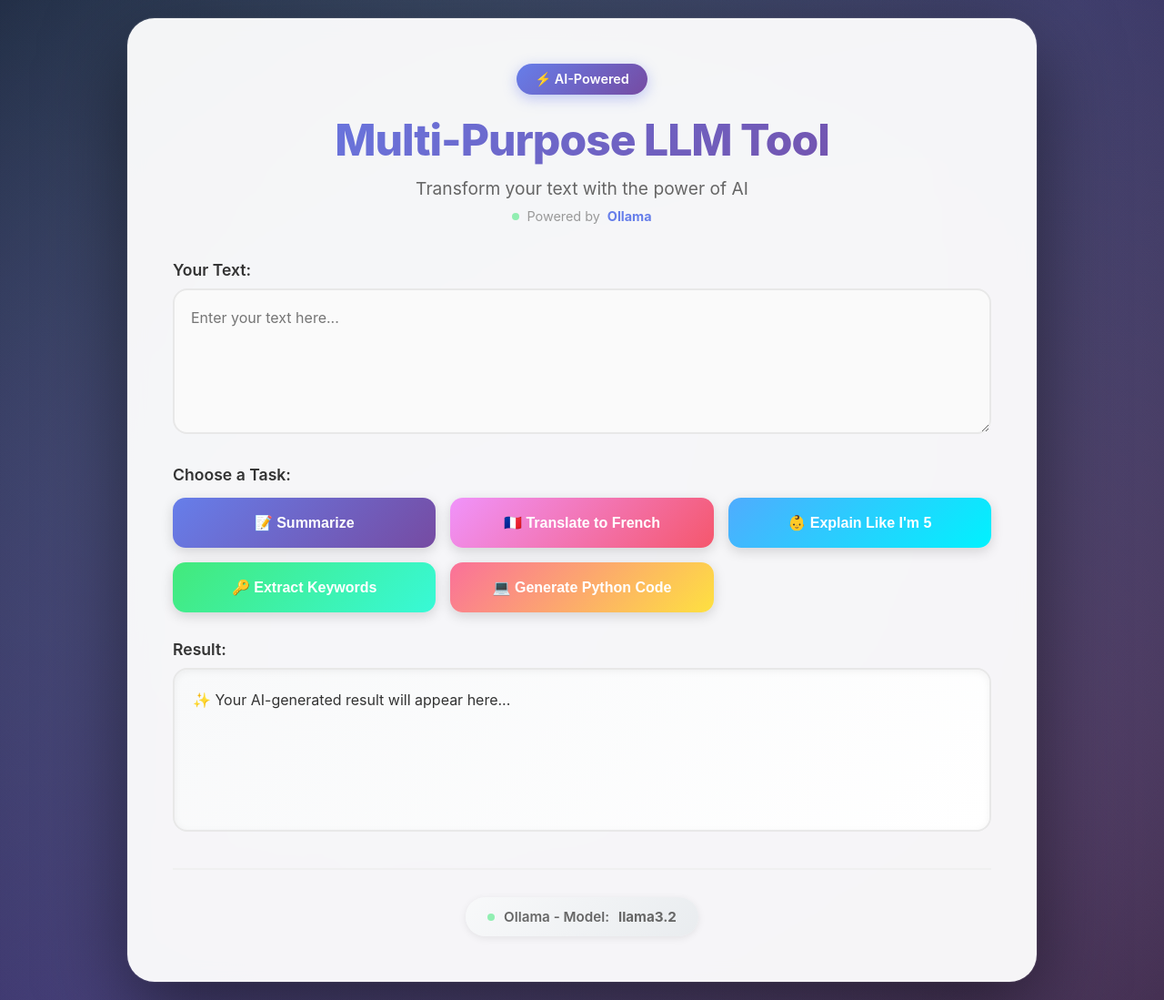
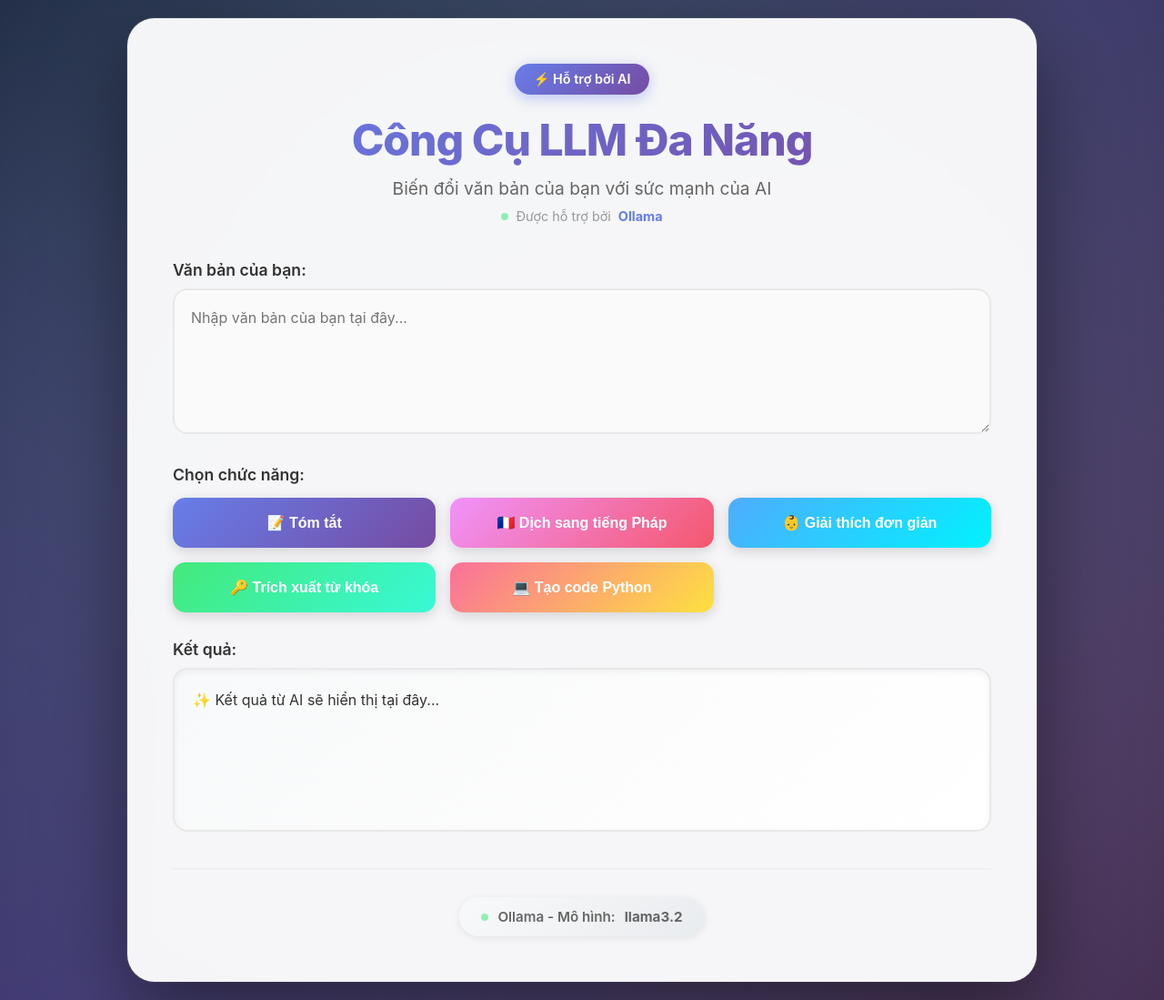
Before and after one commit to khanh291999/nlp-day5, a Flask app: page / in a window 1280 px wide. Shown: the whole page at 91% size. Run offline with Flask 3, Linux system fonts and the light colour scheme.

Commit message:
Update index.html

```diff
--- a/templates/index.html
+++ b/templates/index.html
@@ -397,41 +397,41 @@
     <div class="container">
         <div class="header">
             <div class="ai-badge">
-                ⚡ AI-Powered
+                ⚡ Hỗ trợ bởi AI
             </div>
-            <h1>Multi-Purpose LLM Tool</h1>
-            <p class="subtitle">Transform your text with the power of AI</p>
+            <h1>Công Cụ LLM Đa Năng</h1>
+            <p class="subtitle">Biến đổi văn bản của bạn với sức mạnh của AI</p>
             <p class="powered-by">
                 <span class="status-dot"></span>
-                Powered by <span class="ollama-logo">Ollama</span>
+                Được hỗ trợ bởi <span class="ollama-logo">Ollama</span>
             </p>
         </div>
 
         <div class="input-section">
-            <label for="userInput">Your Text:</label>
+            <label for="userInput">Văn bản của bạn:</label>
             <textarea
                 id="userInput"
-                placeholder="Enter your text here..."
+                placeholder="Nhập văn bản của bạn tại đây..."
             ></textarea>
         </div>
 
         <div class="buttons-section">
-            <span class="buttons-label">Choose a Task:</span>
+            <span class="buttons-label">Chọn chức năng:</span>
             <div class="button-grid">
                 <button class="task-button btn-summarize" data-task="summarize">
-                    📝 Summarize
+                    📝 Tóm tắt
                 </button>
                 <button class="task-button btn-translate" data-task="translate">
-                    🇫🇷 Translate to French
+                    🇫🇷 Dịch sang tiếng Pháp
                 </button>
                 <button class="task-button btn-explain" data-task="explain">
-                    👶 Explain Like I'm 5
+                    👶 Giải thích đơn giản
                 </button>
                 <button class="task-button btn-keywords" data-task="keywords">
-                    🔑 Extract Keywords
+                    🔑 Trích xuất từ khóa
                 </button>
                 <button class="task-button btn-code" data-task="code">
-                    💻 Generate Python Code
+                    💻 Tạo code Python
                 </button>
             </div>
         </div>
@@ -439,19 +439,19 @@
         <div class="loading">
             <div class="spinner-container">
                 <div class="spinner"></div>
-                <span class="loading-text">Processing your request<span class="loading-dots">...</span></span>
+                <span class="loading-text">Đang xử lý yêu cầu<span class="loading-dots">...</span></span>
             </div>
         </div>
 
         <div class="result-section">
-            <span class="result-label">Result:</span>
-            <div id="result">✨ Your AI-generated result will appear here...</div>
+            <span class="result-label">Kết quả:</span>
+            <div id="result">✨ Kết quả từ AI sẽ hiển thị tại đây...</div>
         </div>
 
         <div class="footer">
             <div class="provider-info" id="providerInfo">
                 <span class="status-dot"></span>
-                Loading...
+                Đang tải...
             </div>
         </div>
     </div>
@@ -467,10 +467,10 @@
         fetch('/health')
             .then(response => response.json())
             .then(data => {
-                providerInfo.innerHTML = `<span class="status-dot"></span> ${data.provider} - Model: <strong>${data.model}</strong>`;
+                providerInfo.innerHTML = `<span class="status-dot"></span> ${data.provider} - Mô hình: <strong>${data.model}</strong>`;
             })
             .catch(error => {
-                providerInfo.innerHTML = '<span class="status-dot" style="background: #dc3545;"></span> Provider info unavailable';
+                providerInfo.innerHTML = '<span class="status-dot" style="background: #dc3545;"></span> Không thể kết nối';
             });
 
         // Add click event to all task buttons
@@ -485,14 +485,14 @@
             const text = userInput.value.trim();
 
             if (!text) {
-                resultDiv.innerHTML = '<span class="error">⚠️ Please enter some text first!</span>';
+                resultDiv.innerHTML = '<span class="error">⚠️ Vui lòng nhập văn bản trước!</span>';
                 return;
             }
 
             // Show loading, disable buttons
             loadingDiv.classList.add('active');
             taskButtons.forEach(btn => btn.disabled = true);
-            resultDiv.textContent = 'Processing...';
+            resultDiv.textContent = 'Đang xử lý...';
 
             try {
                 const response = await fetch('/process', {
@@ -512,11 +512,11 @@
                     resultDiv.textContent = data.result;
                     resultDiv.classList.add('has-content');
                 } else {
-                    resultDiv.innerHTML = `<span class="error">❌ Error: ${data.error}</span>`;
+                    resultDiv.innerHTML = `<span class="error">❌ Lỗi: ${data.error}</span>`;
                     resultDiv.classList.remove('has-content');
                 }
             } catch (error) {
-                resultDiv.innerHTML = `<span class="error">❌ Network error: ${error.message}</span>`;
+                resultDiv.innerHTML = `<span class="error">❌ Lỗi kết nối: ${error.message}</span>`;
             } finally {
                 // Hide loading, enable buttons
                 loadingDiv.classList.remove('active');
```
